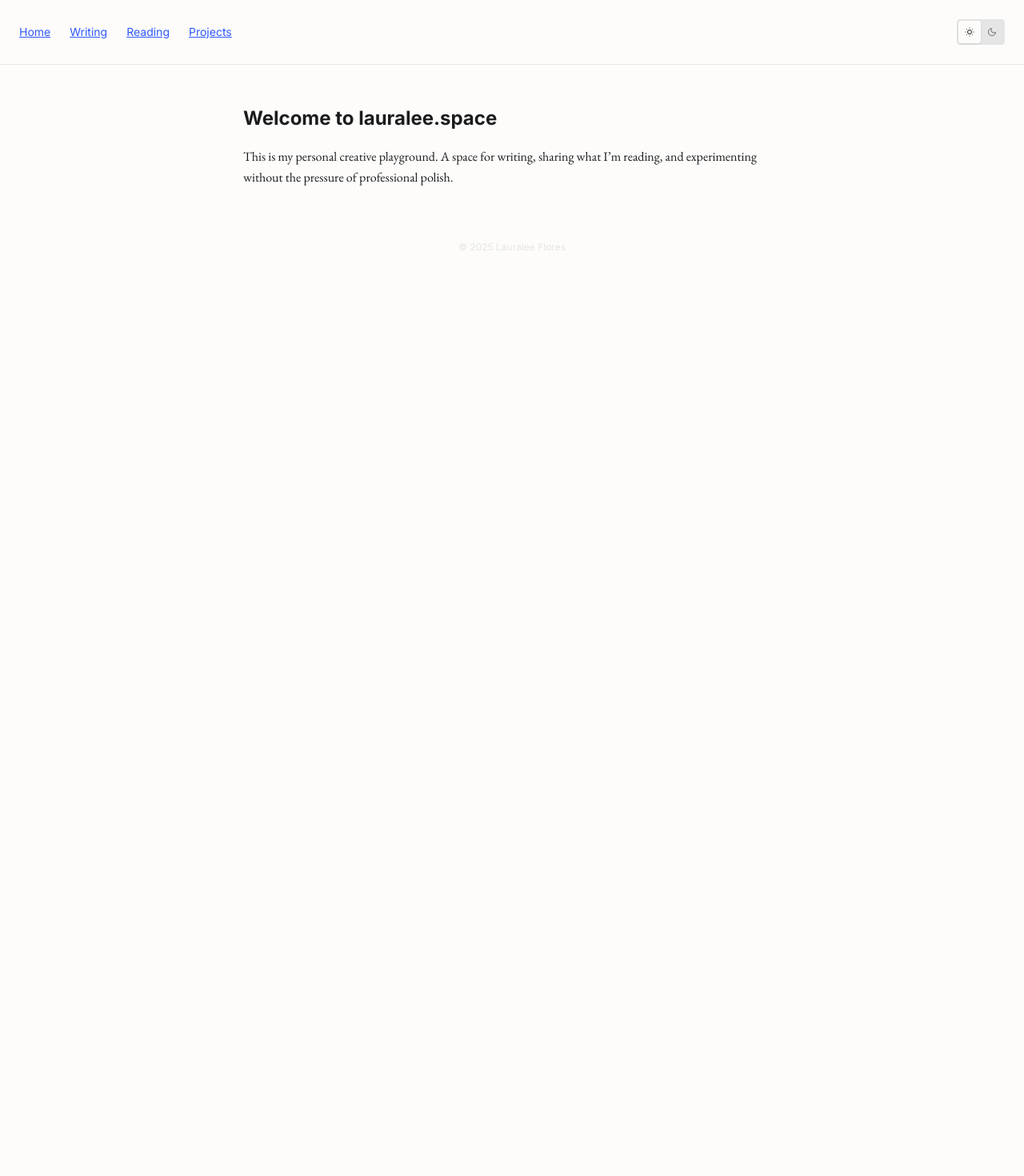
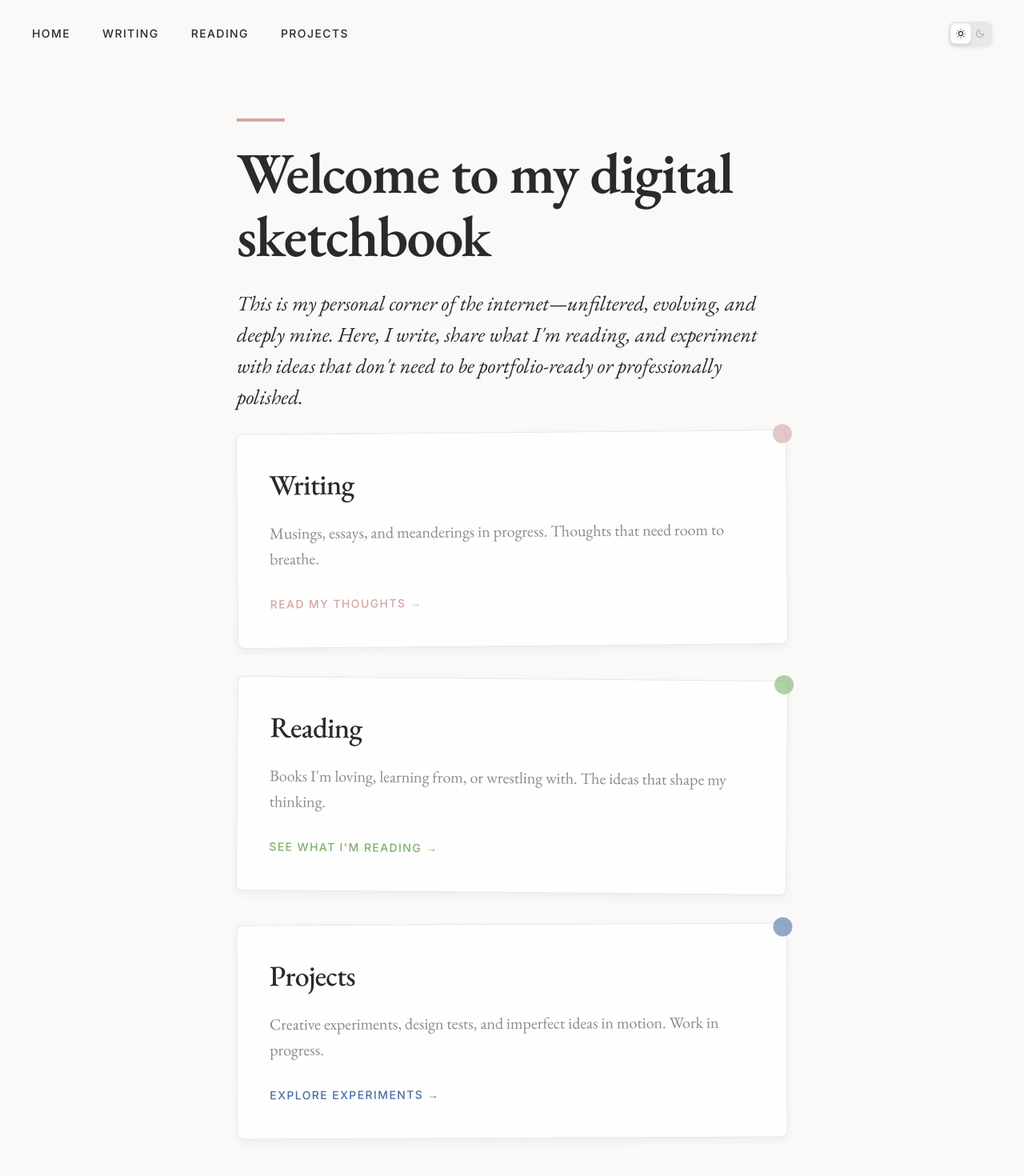
Before and after one commit to flores8/lauralee.space, a Next.js app: page / in a window 1280 px wide. Shown: the top 1470 px of the page at 80% size. Before the commit the page ends 800 px from the top, so only its background shows below. Built offline with nearby package versions, Linux system fonts and the light colour scheme.

Commit message:
update the style of the home page

```diff
--- a/app/globals.css
+++ b/app/globals.css
@@ -1,110 +1,408 @@
 /* globals.css */
-@import url('https://fonts.googleapis.com/css2?family=EB+Garamond:ital,wght@0,400;0,700;1,400&family=Inter:wght@400;500;700&display=swap');
+@import url('https://fonts.googleapis.com/css2?family=EB+Garamond:ital,wght@0,400;0,500;0,600;0,700;1,400;1,500&family=Inter:wght@300;400;500;600&display=swap');
 
 :root {
   /* Fonts */
   --font-serif: 'EB Garamond', serif;
   --font-sans: 'Inter', sans-serif;
 
-  /* Light Mode */
-  --color-bg: #fdfcfb;
-  --color-text: #1c1c1c;
-  --color-muted: #e5e5e5;
+  /* Light Mode - Soft neutrals with personality */
+  --color-bg: #fefefe;
+  --color-text: #2a2a2a;
+  --color-muted: #8a8a8a;
+  --color-border: #e8e8e8;
+  --color-paper: #faf9f7;
 
-  /* Accent Colors */
-  --color-accent-blue: #305aff;
-  --color-accent-green: #aaffaa;
-  --color-accent-pink: #f4b6c2;
+  /* Accent Colors - Splashes of personality */
+  --color-accent-blue: #4a6fa5;
+  --color-accent-green: #7fb069;
+  --color-accent-pink: #d4a5a5;
+  --color-accent-yellow: #f4d03f;
 
   /* Typography */
   --font-body: var(--font-serif);
   --font-ui: var(--font-sans);
 
+  /* Spacing & Layout */
+  --space-xs: 0.5rem;
+  --space-sm: 1rem;
+  --space-md: 1.5rem;
+  --space-lg: 2.5rem;
+  --space-xl: 4rem;
+
   /* Transitions */
-  --transition: all 0.3s ease;
+  --transition: all 0.2s cubic-bezier(0.4, 0, 0.2, 1);
+  --transition-slow: all 0.4s cubic-bezier(0.4, 0, 0.2, 1);
 }
 
 @media (prefers-color-scheme: dark) {
   :root {
-    --color-bg: #1b1b1b;
-    --color-text: #fdfcfb;
-    --color-muted: #333;
+    --color-bg: #1a1a1a;
+    --color-text: #f0f0f0;
+    --color-muted: #b8b8b8;
+    --color-border: #3a3a3a;
+    --color-paper: #2a2a2a;
 
-    /* Optional: tweak accents for better contrast if needed */
-    --color-accent-blue: #7da6ff;
-    --color-accent-green: #9fe79c;
-    --color-accent-pink: #f7b8cd;
+    /* Warmer, more muted accents for dark mode */
+    --color-accent-blue: #8bb3ff;
+    --color-accent-green: #a8d5a3;
+    --color-accent-pink: #e8b8c8;
+    --color-accent-yellow: #f0d080;
   }
+}
+
+* {
+  box-sizing: border-box;
 }
 
 body {
   font-family: var(--font-body);
-  background-color: var(--color-bg);
+  background-color: var(--color-paper);
   color: var(--color-text);
   margin: 0;
   padding: 0;
-  line-height: 1.6;
+  line-height: 1.4;
+  font-size: 1.375rem;
+  font-weight: 400;
   transition: var(--transition);
+  -webkit-font-smoothing: antialiased;
+  -moz-osx-font-smoothing: grayscale;
 }
 
 h1, h2, h3, h4, h5, h6 {
-  font-family: var(--font-ui);
-  margin-top: 1.5rem;
-  margin-bottom: 0.5rem;
+  font-family: var(--font-body);
+  font-weight: 500;
+  line-height: 1.3;
+  letter-spacing: -0.02em;
+  margin-top: 0;
+  margin-bottom: var(--space-sm);
+}
+
+h1 {
+  font-size: 4rem;
+  font-weight: 600;
+  margin-bottom: var(--space-md);
+}
+
+h2 {
+  font-size: 3rem;
+  margin-bottom: var(--space-sm);
+}
+
+h3 {
+  font-size: 2.5rem;
+  margin-bottom: var(--space-xs);
+}
+
+p {
+  margin-bottom: var(--space-sm);
+  max-width: 65ch;
+  font-size: 1.5rem;
 }
 
 a {
   color: var(--color-accent-blue);
-  text-decoration: underline;
+  text-decoration: none;
+  border-bottom: 1px solid transparent;
   transition: var(--transition);
+  position: relative;
 }
 
 a:hover {
-  opacity: 0.8;
+  border-bottom-color: var(--color-accent-blue);
+  color: var(--color-accent-blue);
+}
+
+/* Sticky note effect for links */
+a::before {
+  content: '';
+  position: absolute;
+  bottom: -2px;
+  left: 0;
+  width: 0;
+  height: 2px;
+  background: var(--color-accent-yellow);
+  transition: var(--transition);
+  transform: skew(-2deg);
+}
+
+a:hover::before {
+  width: 100%;
 }
 
 ::selection {
   background: var(--color-accent-pink);
-  color: var(--color-bg);
+  color: var(--color-text);
 }
 
 /* Layout Components */
 .site-header {
-  padding: 1.5rem;
-  border-bottom: 1px solid var(--color-muted);
+  padding: var(--space-md) var(--space-lg);
   font-family: var(--font-ui);
   display: flex;
   justify-content: space-between;
   align-items: center;
+  background: var(--color-paper);
+  position: sticky;
+  top: 0;
+  z-index: 100;
+  backdrop-filter: blur(8px);
 }
 
 .site-nav {
   display: flex;
-  gap: 1.5rem;
+  gap: var(--space-lg);
   font-size: 0.875rem;
+  font-weight: 500;
+  letter-spacing: 0.1em;
+  text-transform: uppercase;
+}
+
+.site-nav a {
+  position: relative;
+  padding: var(--space-xs) 0;
+  color: var(--color-text);
+  border-bottom: none;
+}
+
+.site-nav a::before {
+  display: none;
+}
+
+.site-nav a::after {
+  content: '';
+  position: absolute;
+  bottom: 0;
+  left: 0;
+  width: 0;
+  height: 2px;
+  background: var(--color-accent-green);
+  transition: var(--transition);
+  transform: skew(-1deg);
+}
+
+.site-nav a:hover::after {
+  width: 100%;
 }
 
 .site-main {
-  padding: 1.5rem;
-  max-width: 42rem;
+  padding: var(--space-xl) var(--space-lg);
+  max-width: 48rem;
   margin: 0 auto;
+  min-height: calc(100vh - 200px);
 }
 
 .site-footer {
-  padding: 1.5rem;
+  padding: var(--space-lg);
   font-size: 0.75rem;
   text-align: center;
   color: var(--color-muted);
   font-family: var(--font-ui);
+  background: var(--color-paper);
 }
 
-/* Theme Toggle */
+/* Content styling */
+.content-section {
+  margin-bottom: var(--space-xl);
+}
+
+.content-section h1 {
+  font-size: 4.5rem;
+  font-weight: 600;
+  line-height: 1.1;
+  margin-bottom: var(--space-md);
+  color: var(--color-text);
+}
+
+.content-section p {
+  font-size: 1.625rem;
+  line-height: 1.5;
+  color: var(--color-text);
+  margin-bottom: var(--space-md);
+}
+
+/* Organic, asymmetric touches */
+.content-section h1::before {
+  content: '';
+  display: block;
+  width: 60px;
+  height: 4px;
+  background: var(--color-accent-pink);
+  margin-bottom: var(--space-md);
+  transform: skew(-2deg);
+}
+
+/* Home page specific styles */
+.intro-text {
+  font-size: 1.75rem;
+  line-height: 1.6;
+  color: var(--color-muted);
+  margin-bottom: var(--space-xl);
+  font-style: italic;
+}
+
+.sketchbook-grid {
+  display: grid;
+  grid-template-columns: 1fr;
+  gap: var(--space-lg);
+  margin-bottom: var(--space-xl);
+}
+
+.sketchbook-card {
+  position: relative;
+  background: var(--color-bg);
+  border: 1px solid var(--color-border);
+  border-radius: 8px;
+  padding: var(--space-lg);
+  transition: var(--transition-slow);
+  transform: rotate(-0.5deg);
+  box-shadow: 0 4px 12px rgba(0, 0, 0, 0.05);
+}
+
+.sketchbook-card:nth-child(even) {
+  transform: rotate(0.5deg);
+}
+
+.sketchbook-card:nth-child(3n) {
+  transform: rotate(-0.25deg);
+}
+
+.sketchbook-card:hover {
+  transform: rotate(0deg) translateY(-4px);
+  box-shadow: 0 8px 24px rgba(0, 0, 0, 0.1);
+}
+
+.card-content h2 {
+  font-size: 2.25rem;
+  margin-bottom: var(--space-sm);
+  color: var(--color-text);
+}
+
+.card-content p {
+  font-size: 1.25rem;
+  line-height: 1.6;
+  color: var(--color-muted);
+  margin-bottom: var(--space-md);
+}
+
+.card-link {
+  font-family: var(--font-ui);
+  font-size: 0.875rem;
+  font-weight: 500;
+  text-transform: uppercase;
+  letter-spacing: 0.1em;
+  border-bottom: none;
+  transition: var(--transition);
+  display: inline-block;
+  padding: var(--space-xs) var(--space-sm);
+  margin: calc(-1 * var(--space-xs)) calc(-1 * var(--space-sm));
+  cursor: pointer;
+}
+
+.card-link::before {
+  display: none;
+}
+
+/* Writing card link - matches pink circle */
+.writing-card .card-link {
+  color: var(--color-accent-pink);
+}
+
+.writing-card .card-link:hover {
+  color: #c08a8a; /* Darker version of accent-pink */
+}
+
+/* Reading card link - matches green circle */
+.reading-card .card-link {
+  color: var(--color-accent-green);
+}
+
+.reading-card .card-link:hover {
+  color: #6a9a5a; /* Darker version of accent-green */
+}
+
+/* Projects card link - matches blue circle */
+.projects-card .card-link {
+  color: var(--color-accent-blue);
+}
+
+.projects-card .card-link:hover {
+  color: #3d5a84; /* Darker version of accent-blue */
+}
+
+.card-decoration {
+  position: absolute;
+  top: -8px;
+  right: -8px;
+  width: 24px;
+  height: 24px;
+  background: var(--color-accent-yellow);
+  border-radius: 50%;
+  opacity: 0.6;
+  transform: rotate(15deg);
+}
+
+.writing-card .card-decoration {
+  background: var(--color-accent-pink);
+}
+
+.reading-card .card-decoration {
+  background: var(--color-accent-green);
+}
+
+.projects-card .card-decoration {
+  background: var(--color-accent-blue);
+}
+
+.about-note {
+  background: var(--color-bg);
+  border-left: 4px solid var(--color-accent-yellow);
+  padding: var(--space-md);
+  margin-bottom: var(--space-lg);
+  transform: skew(-1deg);
+}
+
+.about-note p {
+  margin: 0;
+  font-size: 1.25rem;
+  line-height: 1.6;
+  color: var(--color-text);
+}
+
+.external-links {
+  text-align: center;
+  padding: var(--space-md);
+  border-top: 1px solid var(--color-border);
+}
+
+.external-links p {
+  margin: 0;
+  font-size: 1rem;
+  color: var(--color-muted);
+  font-family: var(--font-ui);
+}
+
+.external-link {
+  color: var(--color-accent-blue);
+  margin: 0 var(--space-xs);
+  border-bottom: none;
+}
+
+.external-link::before {
+  display: none;
+}
+
+.external-link:hover {
+  color: var(--color-accent-green);
+}
+
+/* Theme Toggle - More tactile */
 .theme-toggle {
   display: flex;
-  background: var(--color-muted);
-  border: 1px solid var(--color-muted);
-  border-radius: 0.25rem;
-  padding: 0.0625rem;
+  background: var(--color-border);
+  border: 1px solid var(--color-border);
+  border-radius: 0.5rem;
+  padding: 0.125rem;
   cursor: pointer;
   font-family: var(--font-ui);
   font-size: 0.625rem;
@@ -112,10 +410,12 @@ a:hover {
   transition: var(--transition);
   gap: 0;
   position: relative;
+  box-shadow: 0 2px 4px rgba(0, 0, 0, 0.1);
 }
 
 .theme-toggle:hover {
-  opacity: 0.8;
+  transform: translateY(-1px);
+  box-shadow: 0 4px 8px rgba(0, 0, 0, 0.15);
 }
 
 .theme-toggle svg {
@@ -127,30 +427,80 @@ a:hover {
   display: flex;
   align-items: center;
   justify-content: center;
-  padding: 0.25rem;
-  border-radius: 0.1875rem;
+  padding: 0.375rem;
+  border-radius: 0.375rem;
   transition: var(--transition);
-  min-width: 1.25rem;
-  height: 1.25rem;
+  min-width: 1.5rem;
+  height: 1.5rem;
 }
 
 .theme-option.active {
   background: var(--color-bg);
   color: var(--color-text);
-  box-shadow: 0 1px 3px rgba(0, 0, 0, 0.1);
+  box-shadow: 0 2px 4px rgba(0, 0, 0, 0.1);
+  transform: scale(1.05);
 }
 
 .theme-option:not(.active) {
-  color: var(--color-text);
-  opacity: 0.6;
+  color: var(--color-muted);
+  opacity: 0.7;
 }
 
 /* Dark mode class for manual toggle */
 body.dark {
-  --color-bg: #1b1b1b;
-  --color-text: #fdfcfb;
-  --color-muted: #333;
-  --color-accent-blue: #7da6ff;
-  --color-accent-green: #9fe79c;
-  --color-accent-pink: #f7b8cd;
+  --color-bg: #1a1a1a;
+  --color-text: #f0f0f0;
+  --color-muted: #b8b8b8;
+  --color-border: #3a3a3a;
+  --color-paper: #2a2a2a;
+  --color-accent-blue: #8bb3ff;
+  --color-accent-green: #a8d5a3;
+  --color-accent-pink: #e8b8c8;
+  --color-accent-yellow: #f0d080;
 }
+
+/* Responsive adjustments */
+@media (max-width: 768px) {
+  .site-header {
+    padding: var(--space-sm) var(--space-md);
+    flex-direction: column;
+    gap: var(--space-sm);
+  }
+
+  .site-nav {
+    gap: var(--space-md);
+  }
+
+  .site-main {
+    padding: var(--space-lg) var(--space-md);
+  }
+
+  .content-section h1 {
+    font-size: 3.5rem;
+  }
+
+  .content-section p {
+    font-size: 1.5rem;
+  }
+
+  .intro-text {
+    font-size: 1.5rem;
+  }
+
+  .sketchbook-card {
+    padding: var(--space-md);
+    transform: none;
+  }
+
+  .sketchbook-card:hover {
+    transform: translateY(-2px);
+  }
+
+  .card-content h2 {
+    font-size: 2rem;
+  }
+
+  .card-content p {
+    font-size: 1.125rem;
+  }
+}
--- a/app/page.tsx
+++ b/app/page.tsx
@@ -1,11 +1,67 @@
 // app/page.tsx
+import Link from 'next/link';
+
 export default function HomePage() {
   return (
-    <section>
-      <h1 className="text-3xl font-serif mb-4">Welcome to lauralee.space</h1>
-      <p className="text-base leading-relaxed">
-        This is my personal creative playground. A space for writing, sharing what I’m reading, and experimenting without the pressure of professional polish.
+    <div className="content-section">
+      <h1>Welcome to my digital sketchbook</h1>
+
+      <p className="intro-text">
+        This is my personal corner of the internet—unfiltered, evolving, and deeply mine.
+        Here, I write, share what I'm reading, and experiment with ideas that don't need
+        to be portfolio-ready or professionally polished.
       </p>
-    </section>
+
+      <div className="sketchbook-grid">
+        <div className="sketchbook-card writing-card">
+          <div className="card-content">
+            <h2>Writing</h2>
+            <p>Musings, essays, and meanderings in progress. Thoughts that need room to breathe.</p>
+            <Link href="/writing" className="card-link">
+              Read my thoughts →
+            </Link>
+          </div>
+          <div className="card-decoration"></div>
+        </div>
+
+        <div className="sketchbook-card reading-card">
+          <div className="card-content">
+            <h2>Reading</h2>
+            <p>Books I'm loving, learning from, or wrestling with. The ideas that shape my thinking.</p>
+            <Link href="/reading" className="card-link">
+              See what I'm reading →
+            </Link>
+          </div>
+          <div className="card-decoration"></div>
+        </div>
+
+        <div className="sketchbook-card projects-card">
+          <div className="card-content">
+            <h2>Projects</h2>
+            <p>Creative experiments, design tests, and imperfect ideas in motion. Work in progress.</p>
+            <Link href="/projects" className="card-link">
+              Explore experiments →
+            </Link>
+          </div>
+          <div className="card-decoration"></div>
+        </div>
+      </div>
+
+      <div className="about-note">
+        <p>
+          <strong>No pressure to perform.</strong> This space isn't trying to sell anything.
+          It's here so I can think out loud, chase sparks of inspiration, and document
+          half-formed thoughts.
+        </p>
+      </div>
+
+      <div className="external-links">
+        <p>
+          Looking for more?
+          <Link href="https://lauraleeflores.com" className="external-link">My full story</Link> •
+          <Link href="https://lauralee.design" className="external-link">My design portfolio</Link>
+        </p>
+      </div>
+    </div>
   );
 }
```
Also changed, not shown: app/projects/page.tsx (+7 -2 lines), app/reading/page.tsx (+7 -2 lines), app/writing/page.tsx (+6 -1 lines).
